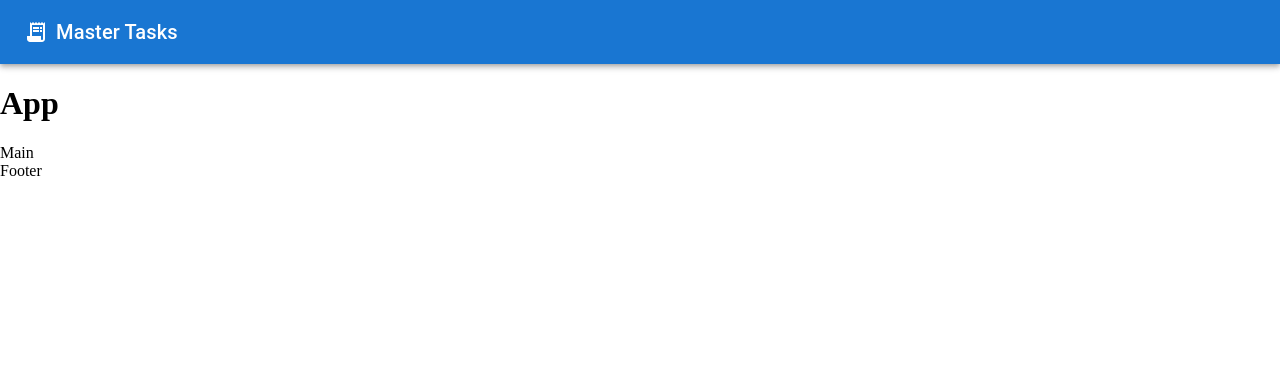
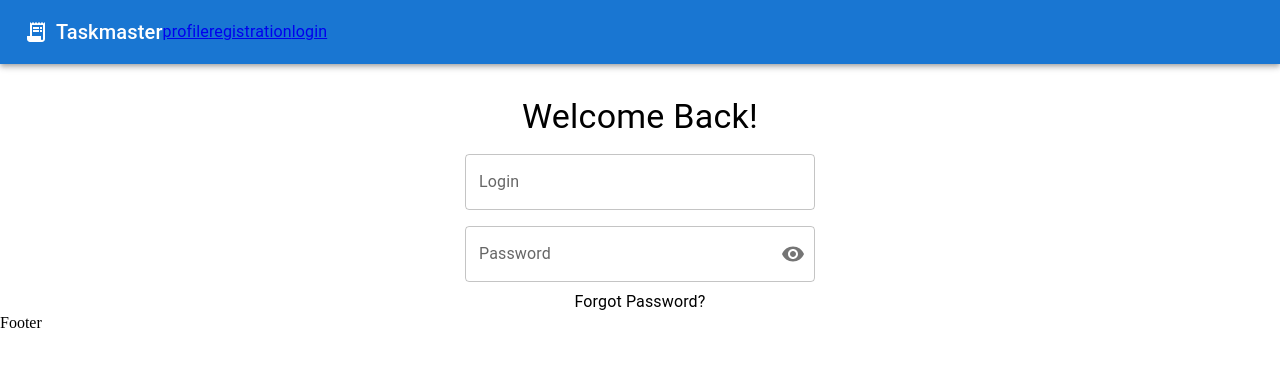
Before and after one commit to VHrabarev/taskmaster, a React (Create React App) app: page /login in a window 1280 px wide. Shown: the top 366 px of the page. Built offline with nearby package versions, Linux system fonts and the light colour scheme.

Commit message:
Pre-layout Login, Profile, Registration and WelcomPage component

```diff
--- a/src/components/App/index.tsx
+++ b/src/components/App/index.tsx
@@ -3,12 +3,13 @@ import Main from "../Main";
 import Footer from "../Footer";
 
 const App = function() {
-  return <div>
-    <Header />
-    <h1>App</h1>
-    <Main />
-    <Footer />
-  </div>;
+  return (
+    <>
+      <Header />
+      <Main />
+      <Footer />
+    </>
+  );
 }
 
 export default App;
--- a/src/components/Header/index.tsx
+++ b/src/components/Header/index.tsx
@@ -12,8 +12,17 @@ const Header = function() {
                         <Typography
                             variant='h6'
                             noWrap
-                            children="Master Tasks"
+                            children="Taskmaster"
                         />
+                    </Link>
+                    <Link to="/profile">
+                        <Typography>profile</Typography>
+                    </Link>
+                    <Link to="/registration">
+                        <Typography>registration</Typography>
+                    </Link>
+                    <Link to="/login">
+                        <Typography>login</Typography>
                     </Link>
                 </Toolbar>
             </Container>
--- /dev/null
+++ b/src/components/Login/index.tsx
@@ -0,0 +1,61 @@
+import { Box, Typography, TextField, FormControl, InputLabel, OutlinedInput, InputAdornment, IconButton } from '@mui/material';
+import { visuallyHidden } from '@mui/utils';
+import Visibility from '@mui/icons-material/Visibility';
+import VisibilityOff from '@mui/icons-material/VisibilityOff';
+import React, { FormEvent } from 'react';
+import { Link } from 'react-router-dom';
+
+const Login: React.FC = function() {
+    const [showPassword, setShowPassword] = React.useState(false);
+
+    const onSubmitForm = function(event: FormEvent<HTMLFormElement>) {
+        event.preventDefault();
+    };
+
+    const handleClickShowPassword = () => setShowPassword((show) => !show);
+
+    const handleMouseDownPassword = (event: React.MouseEvent<HTMLButtonElement>) => {
+      event.preventDefault();
+    };
+
+    const passwordEndAdornment = (
+        <InputAdornment position="end">
+            <IconButton
+                aria-label="toggle password visibility"
+                onClick={handleClickShowPassword}
+                onMouseDown={handleMouseDownPassword}
+                edge="end"
+            >
+                {showPassword ? <VisibilityOff /> : <Visibility />}
+            </IconButton>
+        </InputAdornment>
+    );
+
+    return (
+        <Box component="section">
+            <Typography component="h2" sx={visuallyHidden}>Login</Typography>
+            <Box
+                component="form"
+                onSubmit={onSubmitForm}
+                sx={{ display: "flex", flexDirection: "column", textAlign: "center", maxWidth: 350, margin: "0 auto" }}
+            >
+                <Typography component="h3" variant='h4' sx={{ mb: 2 }}>Welcome Back!</Typography>
+                <TextField label="Login" variant="outlined" sx={{ mb: 2 }} />
+                <FormControl variant="outlined" sx={{ mb: 1 }}>
+                    <InputLabel htmlFor="password">Password</InputLabel>
+                    <OutlinedInput
+                        id="password"
+                        type={showPassword ? 'text' : 'password'}
+                        endAdornment={passwordEndAdornment}
+                        label="Password"
+                    />
+                </FormControl>
+                <Link to='forgot-password' style={{ color: "inherit", textDecoration: "none" }}>
+                    <Typography>Forgot Password?</Typography>
+                </Link>
+            </Box>
+        </Box>
+    );
+};
+
+export default Login;
--- a/src/components/Main/index.tsx
+++ b/src/components/Main/index.tsx
@@ -1,5 +1,25 @@
+import { Container, Box, Typography } from '@mui/material';
+import { visuallyHidden } from '@mui/utils';
+import { Routes, Route } from 'react-router-dom';
+import WelcomePage from '../WelcomePage';
+import Profile from '../Profile';
+import Registration from '../Registration';
+import Login from '../Login';
+
 const Main = function() {
-    return <div>Main</div>;
+    return (
+        <Container maxWidth="md" component="main" sx={{ pt: 4 }}>
+            <Box component="section">
+                <Typography component="h1" sx={visuallyHidden}>Taskmaster</Typography>
+                <Routes>
+                    <Route index element={<WelcomePage />} />
+                    <Route path='profile' element={<Profile />} />
+                    <Route path='registration' element={<Registration />} />
+                    <Route path='login' element={<Login />} />
+                </Routes>
+            </Box>
+        </Container>
+    );
 };
 
 export default Main;
--- /dev/null
+++ b/src/components/Profile/index.tsx
@@ -0,0 +1,11 @@
+import { Box, Typography } from '@mui/material';
+
+const Profile = function() {
+    return (
+        <Box component="section">
+            <Typography component="h2" variant='h4'>Profile</Typography>
+        </Box>
+    );
+};
+
+export default Profile;
--- /dev/null
+++ b/src/components/Registration/index.tsx
@@ -0,0 +1,11 @@
+import { Box, Typography } from '@mui/material';
+
+const Registration = function() {
+    return (
+        <Box component="section">
+            <Typography component="h2" variant='h4'>Registration</Typography>
+        </Box>
+    );
+};
+
+export default Registration;
--- /dev/null
+++ b/src/components/WelcomePage/index.tsx
@@ -0,0 +1,11 @@
+import { Box, Typography } from '@mui/material';
+
+const WelcomePage = function() {
+    return (
+        <Box component="section">
+            <Typography component="h2" variant='h4'>Welcome Page</Typography>
+        </Box>
+    );
+};
+
+export default WelcomePage;
```
Also changed, not shown: 1 other file (tests, documents, lock files or other folders).
